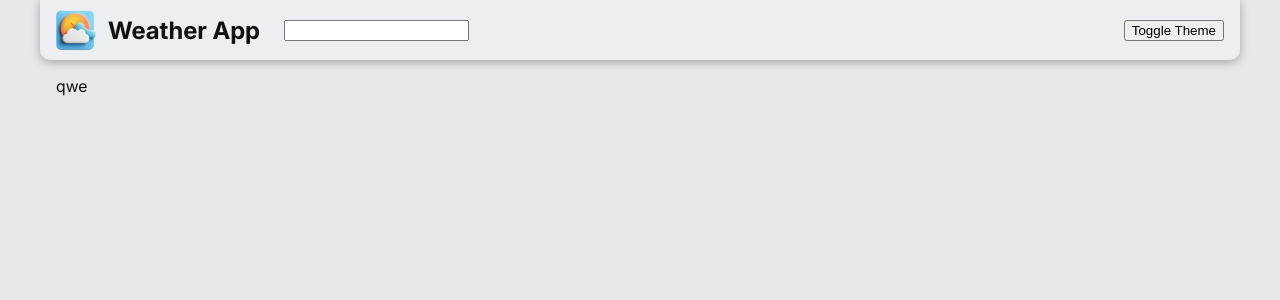
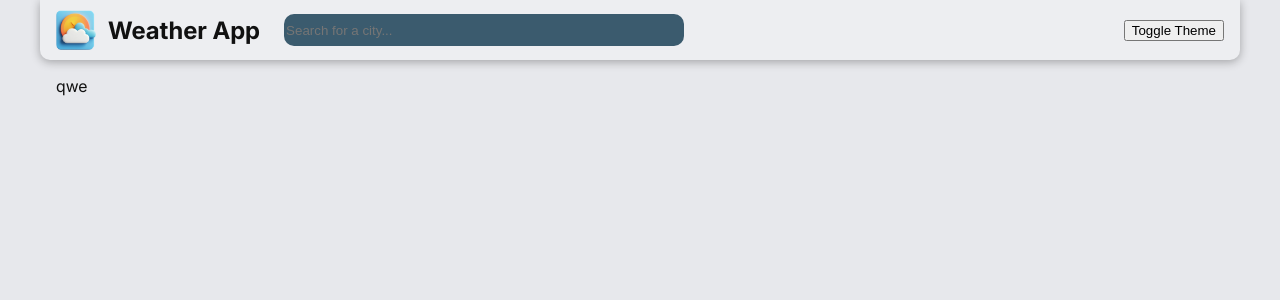
Before and after one commit to slepo99/Weather-App, a Vue app: page / in a window 1280 px wide. Shown: the top 300 px of the page. Built offline with nearby package versions, Linux system fonts and the light colour scheme.

Commit message:
search input

```diff
--- a/src/components/AppHeader/SearchBar.vue
+++ b/src/components/AppHeader/SearchBar.vue
@@ -1,13 +1,27 @@
 <template>
-    <div>
-        <input type="text">
-    </div>
+
+        <input type="text" placeholder="Search for a city..." class="search-bar" v-model="searchQuery"/>
+
 </template>
 
 <script setup lang="ts">
+import { ref } from 'vue'
 
+const searchQuery = ref('')
 </script>
 
+
+
 <style scoped>
-
+.search-bar {
+    background-color: rgb(59, 91, 110);
+    border: none;
+    border-radius: 10px;
+    height: 32px;
+    max-width: 400px;
+    width: 100%;
+}
+.search-bar:focus {
+  outline: none;
+}
 </style>
--- a/src/components/AppHeader/index.vue
+++ b/src/components/AppHeader/index.vue
@@ -38,6 +38,7 @@ const router = useRouter();
 .app-header__left {
   display: flex;
   align-items: center;
+  flex: 1;
   gap: 24px;
 }
 .app-logo {
@@ -52,5 +53,6 @@ const router = useRouter();
 .app-logo__title {
   font-size: 24px;
   font-weight: 700;
+  white-space: nowrap;
 }
 </style>
```
